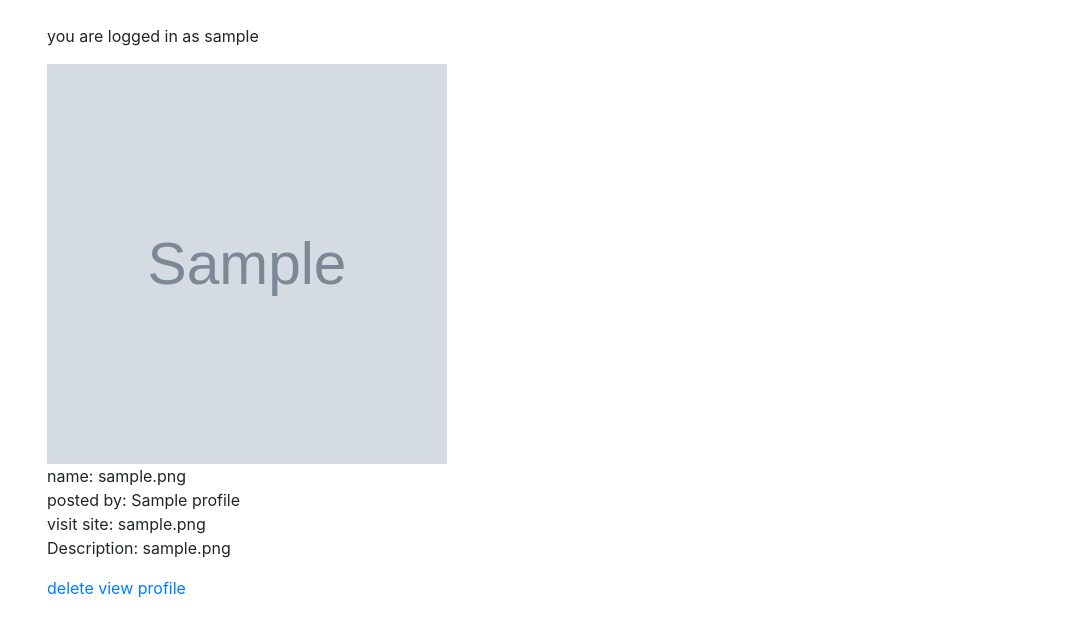
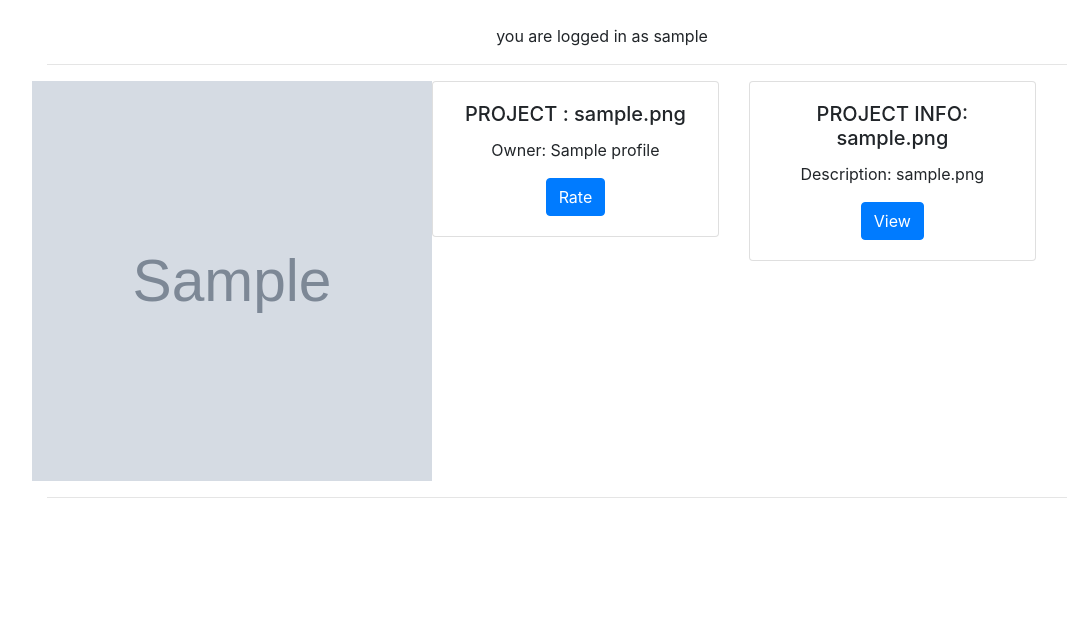
Before and after one commit to lcmongwe/Pro-Awards, a Django app: page / in a window 1280 px wide. Shown: the part 56-693 px from the top of the page, without its empty margins (38-1105 px from the left). Run offline with Django 4.2, Linux system fonts and the light colour scheme; a user stored in the database is signed in; tables that the repository leaves empty hold one stand-in row (values such as "Sample post"); grey boxes marked "Sample" are stand-in pictures; some libraries are stand-ins or nearby versions.

Commit message:
project infor added to homepage

```diff
--- a/awapp/templates/home.html
+++ b/awapp/templates/home.html
@@ -5,18 +5,50 @@
     {% endblock %}
 
 {% block content%}
+
+<center>
 <p>you are logged in as {{user.username}}</p>
+<hr>
+{%for post in posts%}
+<div class="row">
+<div class="colmd-4">
+<img src="{{post.image.url}}" alt="" width="400px" height="400px">
 
-{%for post in posts%}
-<img src="{{post.image.url}}" alt="" width="400px" height="400px">
-<p>name: {{post.img_name}} <br>
-posted by: {{post.poster.name}} <br>
+</div>
+<div class="colmd-4">
+    <div class="row">
+  <div class="col-sm-6">
+    <div class="card">
+      <div class="card-body">
+        <h5 class="card-title">PROJECT : {{post.img_name}}</h5>
+        <p class="card-text">Owner: {{post.poster.name}}</p>
+        <a href="#" class="btn btn-primary">Rate </a>
+      </div>
+    </div>
+  </div>
+  <div class="col-sm-6">
+    <div class="card">
+      <div class="card-body">
+        <h5 class="card-title">PROJECT INFO: {{post.img_url}}</h5>
+        <p class="card-text">Description: {{post.img_description}}</p>
+        <a href="#" class="btn btn-primary">View</a>
+      </div>
+    </div>
+  </div>
+</div>
+</div>
+
+</div>
+
+<!-- <p>Project Name: {{post.img_name}} <br>
+Owner: {{post.poster.name}} <br>
 visit site: {{post.img_url}}<br>
 Description: {{post.img_description}} <br></p>
-<a href="{% url 'delete_post' post.id%}">delete</a>
+<a href="{% url 'delete_post' post.id%}">delete</a> -->
 
-<a href="{% url 'profile' user.id%}">view profile</a>
+<hr>
 <br><br>
 {%endfor%}
+</center>
 
 {%endblock%}
```
Also changed, not shown: awapp/migrations/0006_alter_post_img_url.py (added).
